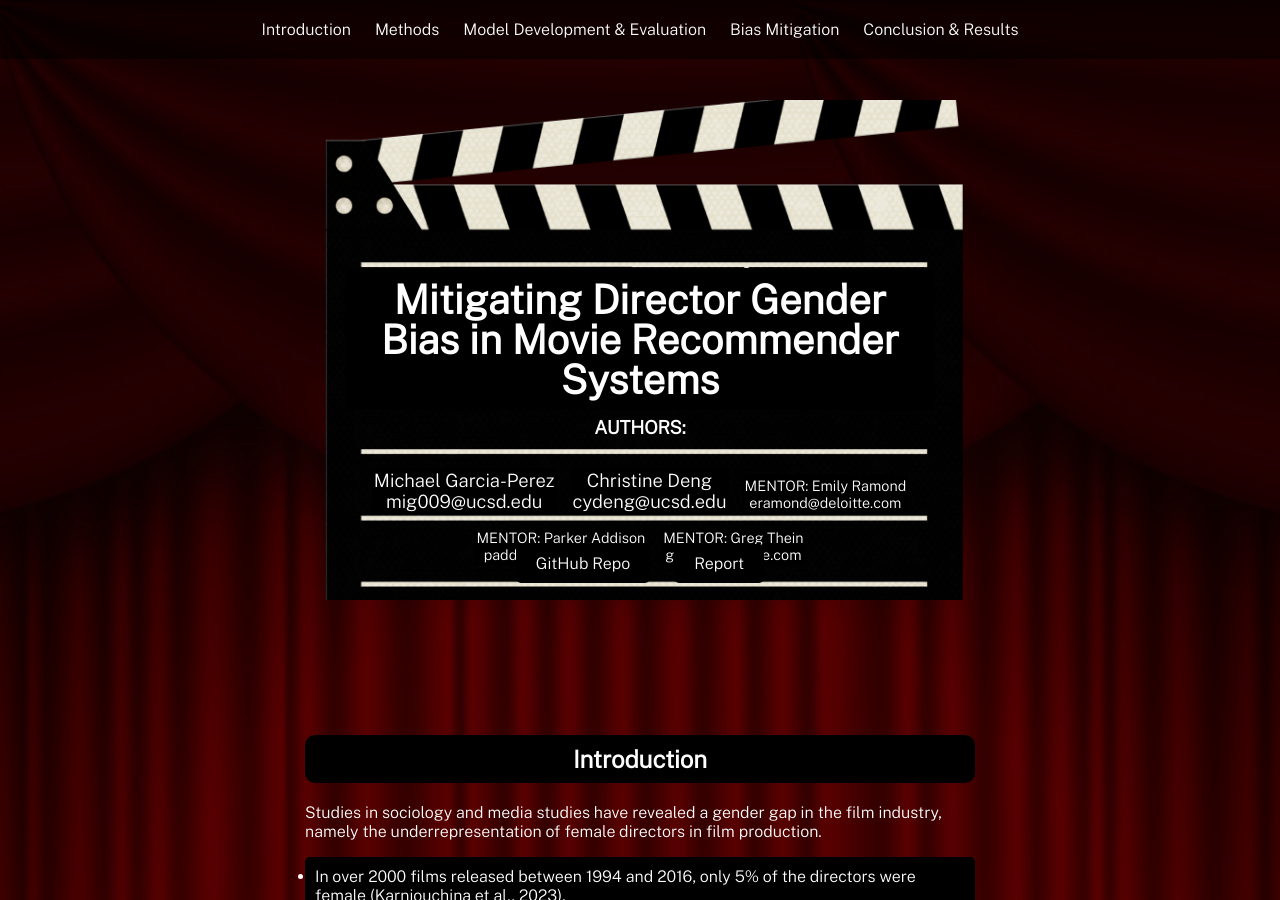
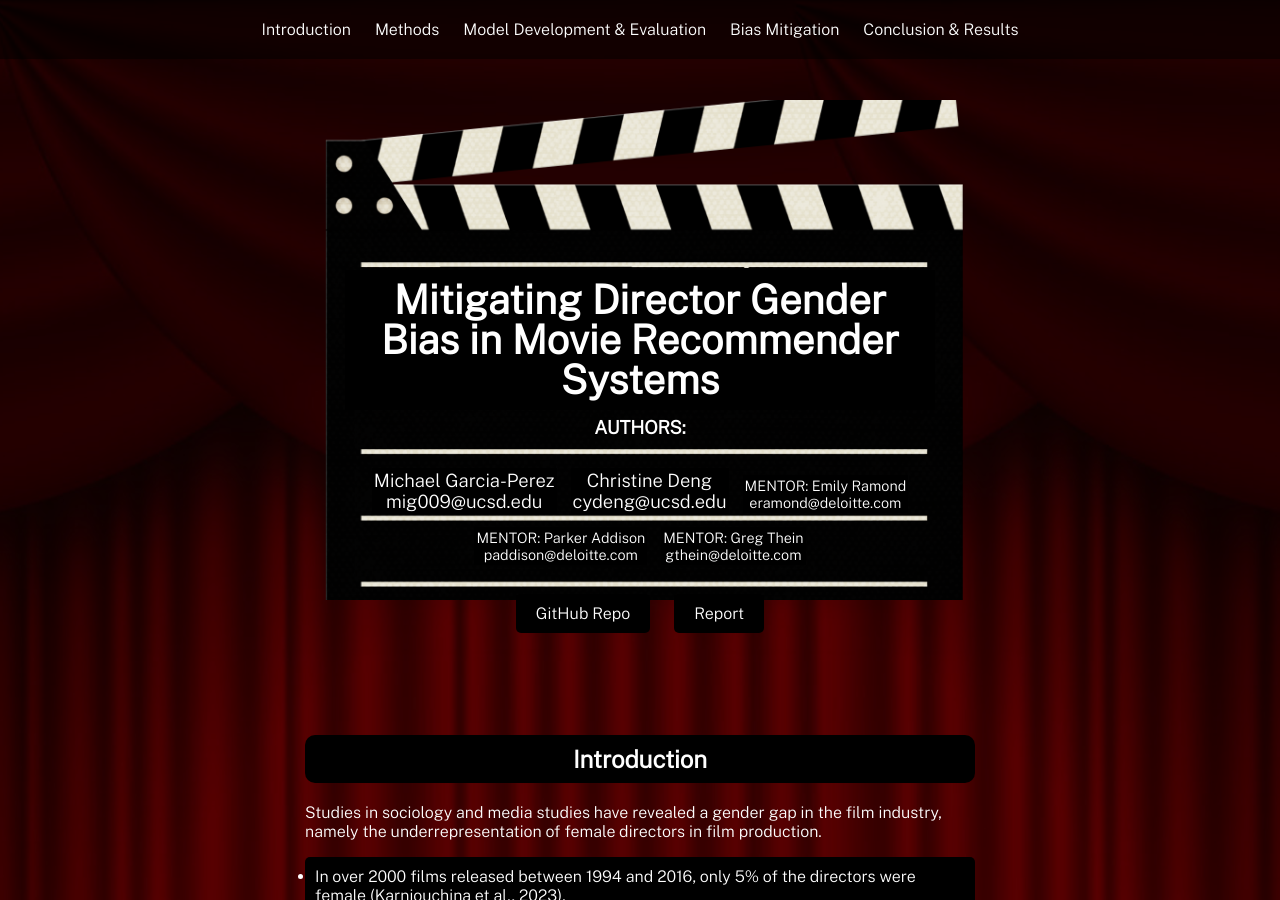
Before and after one commit to michael-garciaperez/DSC180A-Methodology-5, a Jekyll site: the page built from index.md, in a window 1280 px wide and 900 px high. Built offline with Jekyll 4.4.1, drawn with Linux system fonts in a browser that asks for light colours.

Commit message:
Update default.html

```diff
--- a/_layouts/default.html
+++ b/_layouts/default.html
@@ -54,7 +54,7 @@
       <p style="font-size: 0.9em;">MENTOR: Greg Thein<br>gthein@deloitte.com</p>
     </div>
 
-    <div class="buttons" style="text-align: center; margin-top: -20px; margin-bottom: 10px;">
+  <div class="buttons" style="text-align: center; margin-top: 30px; margin-bottom: -10px;">
       <a href="https://github.com/michael-garciaperez/DSC180B-Capstone-Project" class="button">GitHub Repo</a>
       <a href="https://drive.google.com/drive/put-report-pdf-here-when-done" class="button">Report</a>
     </div>
```
